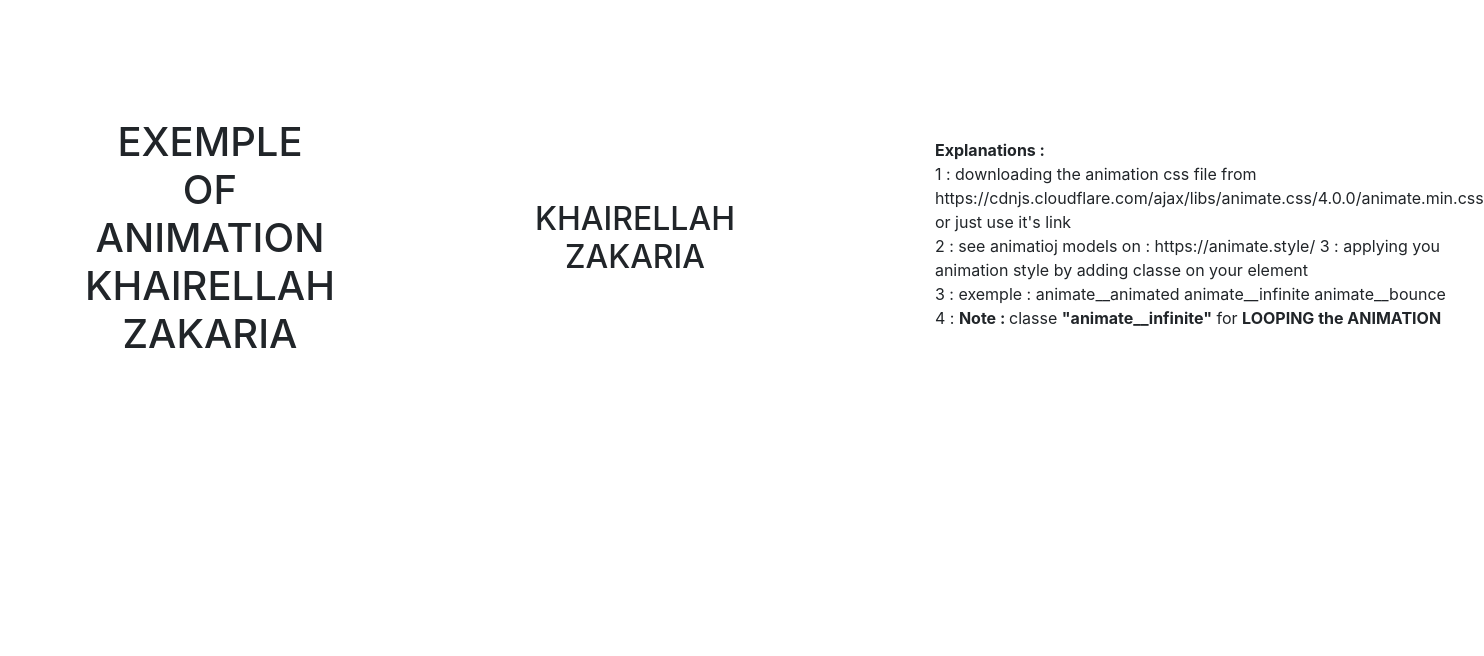
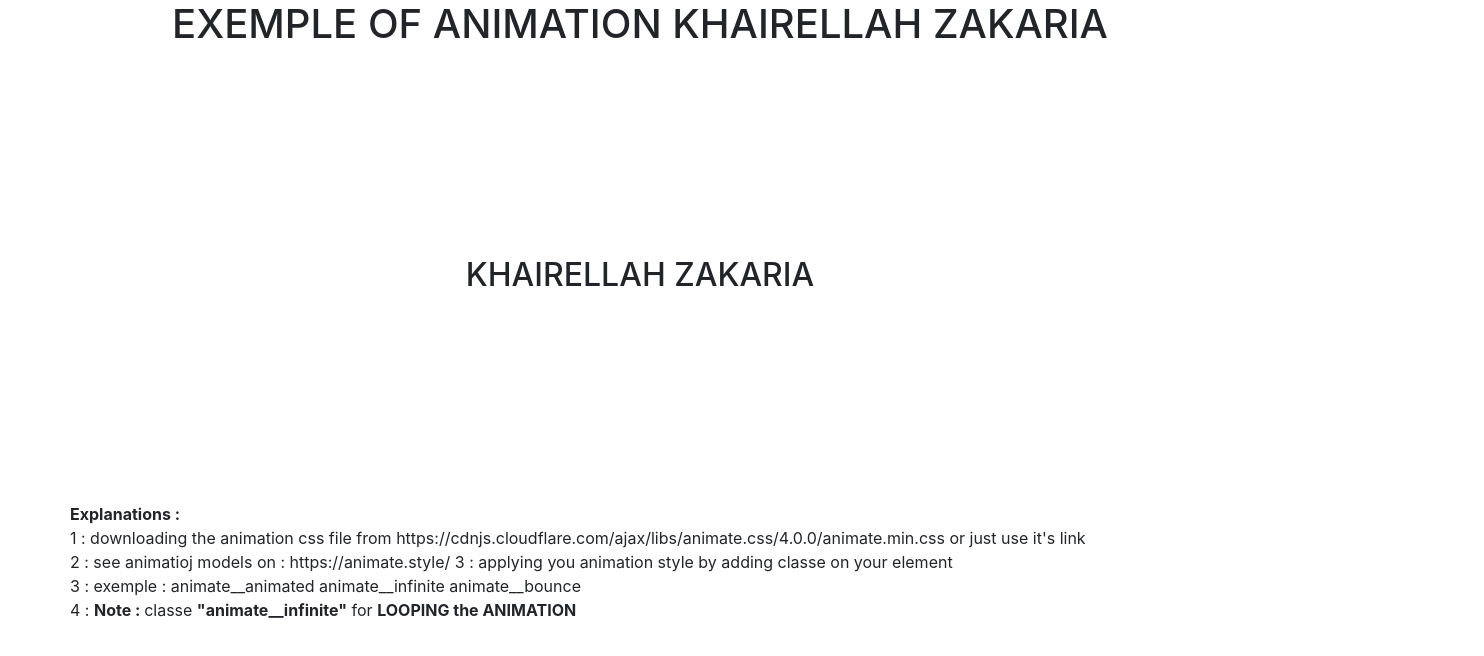
Before and after one commit to khairellah/animation, a plain HTML site: page animation.html in a window 1280 px wide. Shown: the whole page, 1484 px wide, since content can reach past the window. Drawn offline with nearby package versions, Linux system fonts and the light colour scheme.

Commit message:
add row class

```diff
--- a/animation.html
+++ b/animation.html
@@ -21,9 +21,10 @@
 </head>
 <body>
     <div class="container d-flex align-items-center h-100">
-        <h1 class="text-uppercase text-center">Exemple Of Animation khairellah zakaria</h1>
-        <h2 style="padding: 200px;" class="text-uppercase text-center animate__animated animate__infinite animate__bounce"> khairellah zakaria</h2>
-        <p><strong>Explanations :</strong>  <br>
+        <div class="row">
+            <h1 class="text-uppercase text-center col-12">Exemple Of Animation khairellah zakaria</h1>
+            <h2 style="padding: 200px;" class="text-uppercase text-center animate__animated animate__infinite animate__bounce col-12"> khairellah zakaria</h2>
+            <p classe="col-12"><strong>Explanations :</strong>  <br>
                 1 : downloading the animation css file from https://cdnjs.cloudflare.com/ajax/libs/animate.css/4.0.0/animate.min.css
                     or just use it's link <br>
                 2 : see animatioj models on : https://animate.style/
@@ -32,5 +33,6 @@
                 4 : <strong>Note : </strong> classe <strong>"animate__infinite"</strong> for <strong>LOOPING the ANIMATION</strong>
             </p>
         </div>
+    </div>
 </body>
 </html>
```
Lines whose indentation alone changed are shown as unchanged.
